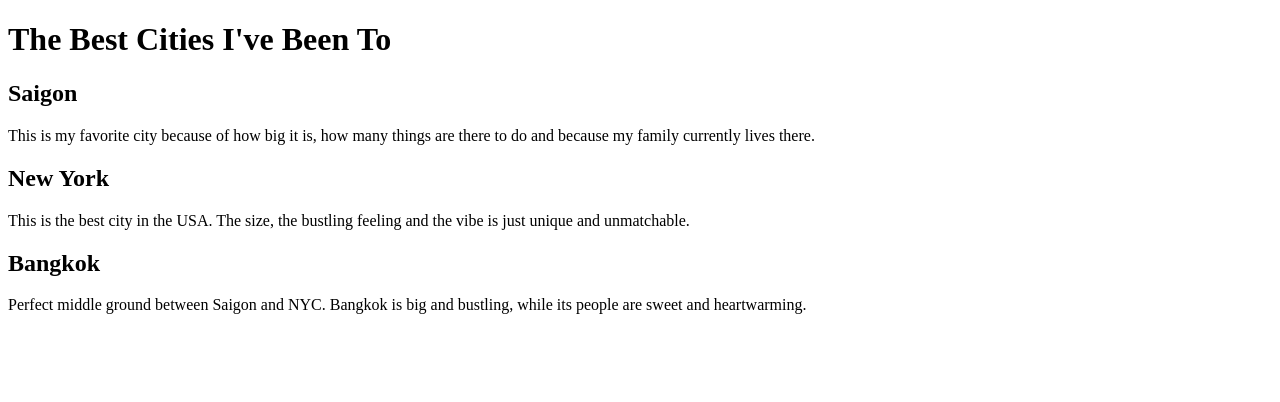
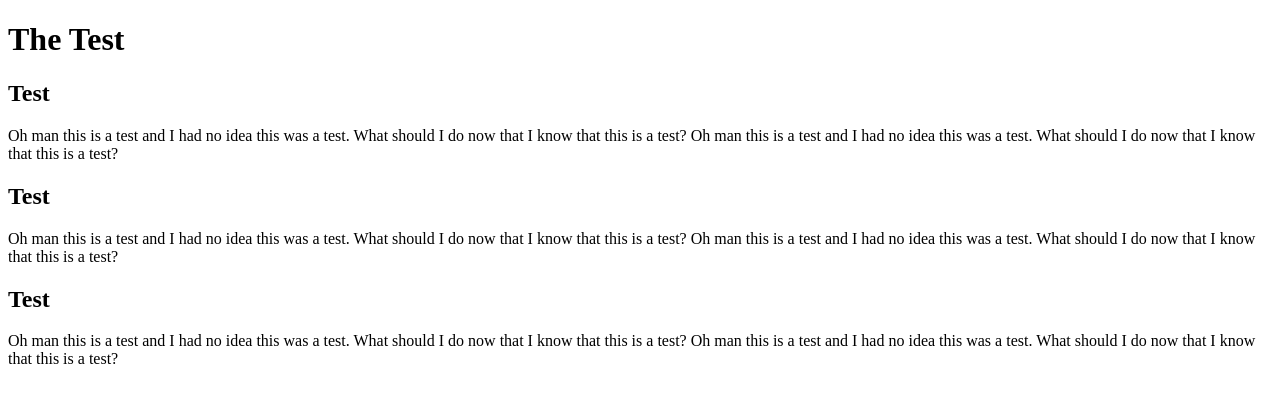
Before and after one commit to mathvallandro/module2-assignment, a plain HTML site: page index.html in a window 1280 px wide. Drawn offline with Linux system fonts and the light colour scheme.

Commit message:
Update index.html

```diff
--- a/index.html
+++ b/index.html
@@ -4,15 +4,21 @@
     <meta charset="utf-8">
     <meta name="viewport" content="width=device-width, initial-scale=1">
     <title>Module2Assignment</title>
-    <link rel="stylesheet" type="text/css" href="style.css">
+    <link rel="stylesheet" type="text/css" href="module2assignmentstyle.css">
   </head>
   <body>
-    <h1>The Best Cities I've Been To</h1>
-    <h2>Saigon</h2>
-    	<p>This is my favorite city because of how big it is, how many things are there to do and because my family currently lives there.</p>
-    <h2>New York</h2>
-    	<p>This is the best city in the USA. The size, the bustling feeling and the vibe is just unique and unmatchable.</p>
-    <h2>Bangkok</h2>
-    	<p>Perfect middle ground between Saigon and NYC. Bangkok is big and bustling, while its people are sweet and heartwarming.</p>
+    <h1>The Test</h1>
+    <div id="container1">
+     <h2 id="T1">Test</h2>
+     <p id="p1">Oh man this is a test and I had no idea this was a test. What should I do now that I know that this is a test? Oh man this is a test and I had no idea this was a test. What should I do now that I know that this is a test?</p>
+    </div>
+    <div id="container2">
+      <h2 id="T2">Test</h2>
+      <p>Oh man this is a test and I had no idea this was a test. What should I do now that I know that this is a test? Oh man this is a test and I had no idea this was a test. What should I do now that I know that this is a test?</p>
+    </div>
+    <div id="container3">
+      <h2 id="T3">Test</h2>
+      <p>Oh man this is a test and I had no idea this was a test. What should I do now that I know that this is a test? Oh man this is a test and I had no idea this was a test. What should I do now that I know that this is a test?</p>
+    </div>
   </body>
 </html>
```
